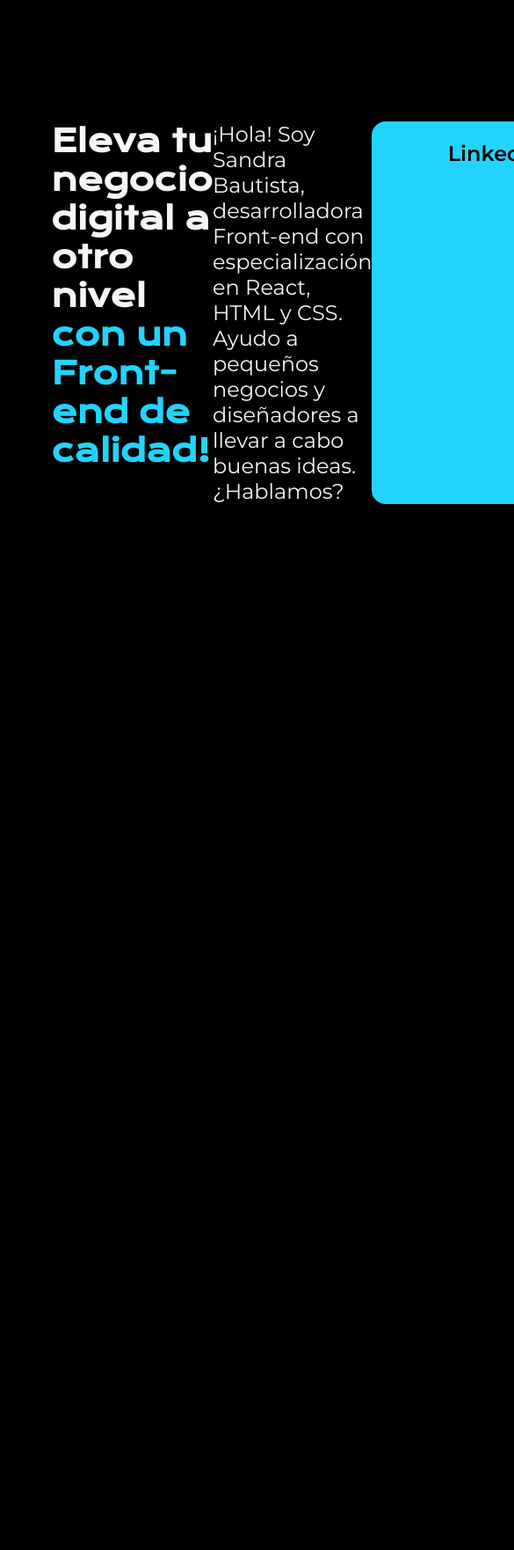
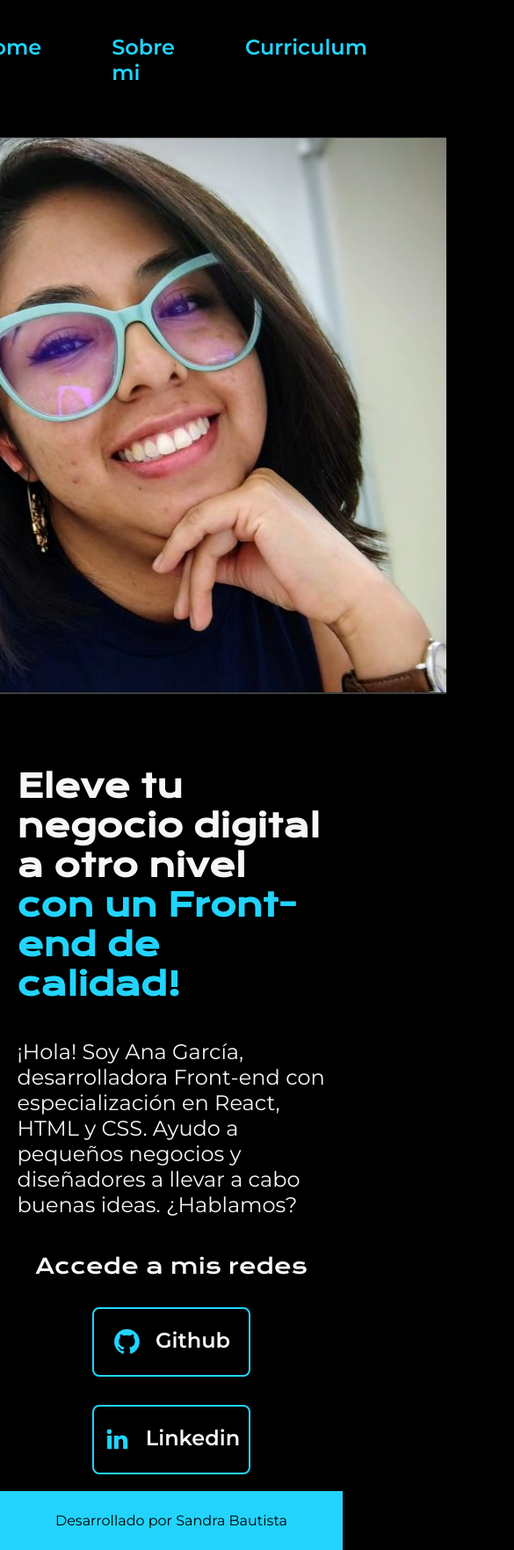
Before and after one commit to SANDRABAUTISTA11/portafolio, a plain HTML site: page index.html in a window 390 px wide. Shown: the top 1762 px of the page at 88% size, 585 px wide, since content can reach past the window. Before the commit the page ends 883 px from the top, so only its background shows below. Drawn offline with nearby package versions, Linux system fonts and the light colour scheme.

Commit message:
agrego cambios al portafolio

```diff
--- a/index.html
+++ b/index.html
@@ -5,48 +5,47 @@
     <meta http-equiv="X-UA-Compatible" content="IE=edge">
     <meta name="viewport" content="width=device-width, initial-scale=1.0">
     <title>Portafolio</title>
-    <link rel="stylesheet" href="style.css">
+    <link rel="stylesheet" href="./stilos/style.css">
 
 </head>
 <body>
-    <header></header>
+    <header class="header">
+        <nav class="header__menu">
+            <a class="header__menu__link" href="index.html">Home</a>
+            <a class="header__menu__link" href="about.html">Sobre mi</a>
+            <a class="header__menu__link" href="curriculum.html">Curriculum</a>
+        </nav>
+    </header>
     <main class="presentacion">
-        <section class="presentacion_contenido">
+        <section class="presentacion__contenido">
             <h1 class="presentacion__contenido__titulo">
-                Eleva tu negocio digital a otro nivel
+                Eleve tu negocio digital a otro nivel
                 <strong class="titulo-destaque">con un Front-end de calidad!
                 </strong></h1>
-                <p class="presentacion__contenido__texto">¡Hola! Soy Sandra Bautista, desarrolladora Front-end con
+                <p class="presentacion__contenido__texto">¡Hola! Soy Ana García, desarrolladora Front-end con
                     especialización en React, HTML y CSS. Ayudo a pequeños
                     negocios y diseñadores a llevar a cabo buenas ideas.
                     ¿Hablamos?
 
                 </p>
                 <div class="presentacion__enlaces">
-                <a class="presentacion__enlaces__link" href="https://www.linkedin.com/feed/">Linkedin</a>
-                <a class="presentacion__enlaces__link" href="https://github.com/">GitHub</a>
+                    <h2 class="presentacion__enlaces__subtitulo">Accede a mis redes</h2>
+                    <a class="presentacion__enlaces__link" href="https://github.com/">
+                        <img  src="images/github.png">
+                        Github
+                    </a>
+                    <a class="presentacion__enlaces__link" href="https://linkedin.com/in/">
+                        <img src="images/linkedin.png">
+                        Linkedin
+                    </a>
+
                 </div>
+
         </section>
-            <img src="images/developerwomen.png" alt="Foto de sandra ">
+            <img src="images/developerwomen.png" alt="Foto deSandra Bautista desarrolando un proyecto">
     </main>
-    <footer></footer>
+    <footer class="footer">
+        <p>Desarrollado por Sandra Bautista</p>
+    </footer>
 </body>
 </html>
-
-
-
-
-
-
-
-
-
-
-
-
-
-
-
-    <script src="https://cdn.jsdelivr.net/npm/bootstrap@5.3.7/dist/js/bootstrap.bundle.min.js" integrity="sha384-ndDqU0Gzau9qJ1lfW4pNLlhNTkCfHzAVBReH9diLvGRem5+R9g2FzA8ZGN954O5Q" crossorigin="anonymous"></script>
-</body>
-</html>
--- /dev/null
+++ b/stilos/style.css
@@ -0,0 +1,138 @@
+@import url('https://fonts.googleapis.com/css2?family=Krona+One&family=Montserrat:wght@400;600&display=swap');
+
+:root{
+    --color-primario:#000000;
+    --color-secundario:#F6F6F6;
+    --color-terciario:#22D4FD;
+
+    --fuente-montserrat: 'Montserrat', sans-serif;
+    --fuente-kroma: 'Krona One', sans-serif;
+    --color-hover: #272727;
+
+}
+
+* {
+    padding: 0;
+    margin:0;
+}
+.header{
+    padding: 2% 0% 0% 15%;
+
+
+}
+.header__menu{
+    display: flex;
+    gap: 80px;
+
+}
+.header__menu__link{
+    font-family: var(--fuente-montserrat);
+    font-size: 1.5rem;
+    font-weight: 600;
+    color: var(--color-terciario);
+    text-decoration: none;
+
+
+}
+
+body{
+
+    box-sizing: border-box;
+    background-color: var(--color-primario);
+    color: var(--color-secundario);
+}
+
+
+.titulo-destaque {
+    color:var(--color-terciario);
+}
+
+.presentacion {
+    padding: 7% 15%;
+    display: flex;
+    align-items: center;
+    justify-content: space-between;
+    gap: 82px;
+}
+
+.presentacion__contenido{
+    width: 50%;
+    display: flex;
+    flex-direction: column;
+    gap: 40px;
+}
+
+.presentacion__contenido__titulo{
+    font-size: 2.25rem;
+    font-family:var(--fuente-kroma)
+}
+
+.presentacion__contenido__texto{
+    font-size: 1.5rem;
+    font-family: var(--fuente-montserrat)
+}
+.presentacion__contenido__texto a{
+    text-decoration: none;
+    color: var(--color-terciario)
+}
+.presentacion__enlaces{
+    display: flex;
+    flex-direction: column;
+    justify-content: space-between;
+    align-items: center;
+    gap: 32px;
+}
+
+.presentacion__enlaces__subtitulo{
+    font-family: 'Krona One', sans-serif;
+    font-weight: 400;
+    font-size: 1.5rem;
+}
+
+.presentacion__enlaces__link{
+      /* background-color: #22D4FD; */
+      display: flex;
+      justify-content: center;
+      gap: 16px;
+      border: 2px solid var(--color-terciario);
+      width: 50%;
+      text-align: center;
+      border-radius: 8px;
+      font-size: 1.5rem;
+      font-weight: 600;
+      padding: 21.5px 0;
+      text-decoration: none;
+      color: #F6F6F6;
+      font-family: var(--fuente-montserrat);
+}
+
+.presentacion__enlaces__link:hover{
+    background-color: var(--color-hover)
+}
+.presentacion__imagen{
+    width: 50%;
+}
+.footer{
+    background-color: var(--color-terciario);
+    padding: 1.5rem;
+    color: var(--color-primario);
+    text-align: center;
+    font-family: var(--fuente-montserrat);
+    font-weight: 400;
+}
+@media (max-width: 1200px){
+    .header{
+        padding: 10%;
+    }
+    .header__menu{
+        justify-content: center;
+    }
+    .presentacion{
+        flex-direction: column-reverse;
+        padding: 5%;
+    }
+    .presentacion__contenido{
+        width: auto;
+    }
+
+}
--- a/style.css
+++ /dev/null
@@ -1,57 +0,0 @@
-
-@import url('https://fonts.googleapis.com/css2?family=Krona+One&family=Montserrat:ital,wght@0,100..900;1,100..900&display=swap');
-
-* {
-    padding: 0;
-    margin:0;
-}
-
-body{
-    height: 100vh;
-    box-sizing: border-box;
-    background-color: #000000;
-    color: #F6F6F6;
-}
-
-.titulo-destaque {
-    color: #22D4FD; ;
-}
-
-.presentacion {
-    display: flex;
-    align-items: center;
-    margin: 10% 15%;
-    justify-content: space-between;
-}
-.presentacion_contenido{
-    width: 615px;
-    display: flex;
-
-}
-.presentacion__contenido__titulo{
-    font-size: 35px;
-    font-family: "Krona One", sans-serif;
-
-
-}
-.presentacion__contenido__texto{
-    font-size: 24px;
-    font-family: "Montserrat", sans-serif;
-}
-.presentacion__enlaces{
-    display: flex;
-    justify-content: space-between;
-
-}
-.presentacion__enlaces__link{
-    background-color: #22D4FD;
-    width: 280px;
-    text-align: center;
-    border-radius: 16px;
-    font-size: 24px;
-    font-weight: 600;
-    padding: 21.5px 0;
-    text-decoration: none;
-    color: #000000;
-    font-family: 'Montserrat', sans-serif;
-}
```
Also changed, not shown: about.html (added, +34 -0 lines), curriculum.html (added, +43 -0 lines), images/Imagem.png (added), images/github.png (added), images/instagram.png (added), images/linkedin.png (added), images/twitch.png (added), images/twitter-novo.png (added), images/twitter.png (added).
